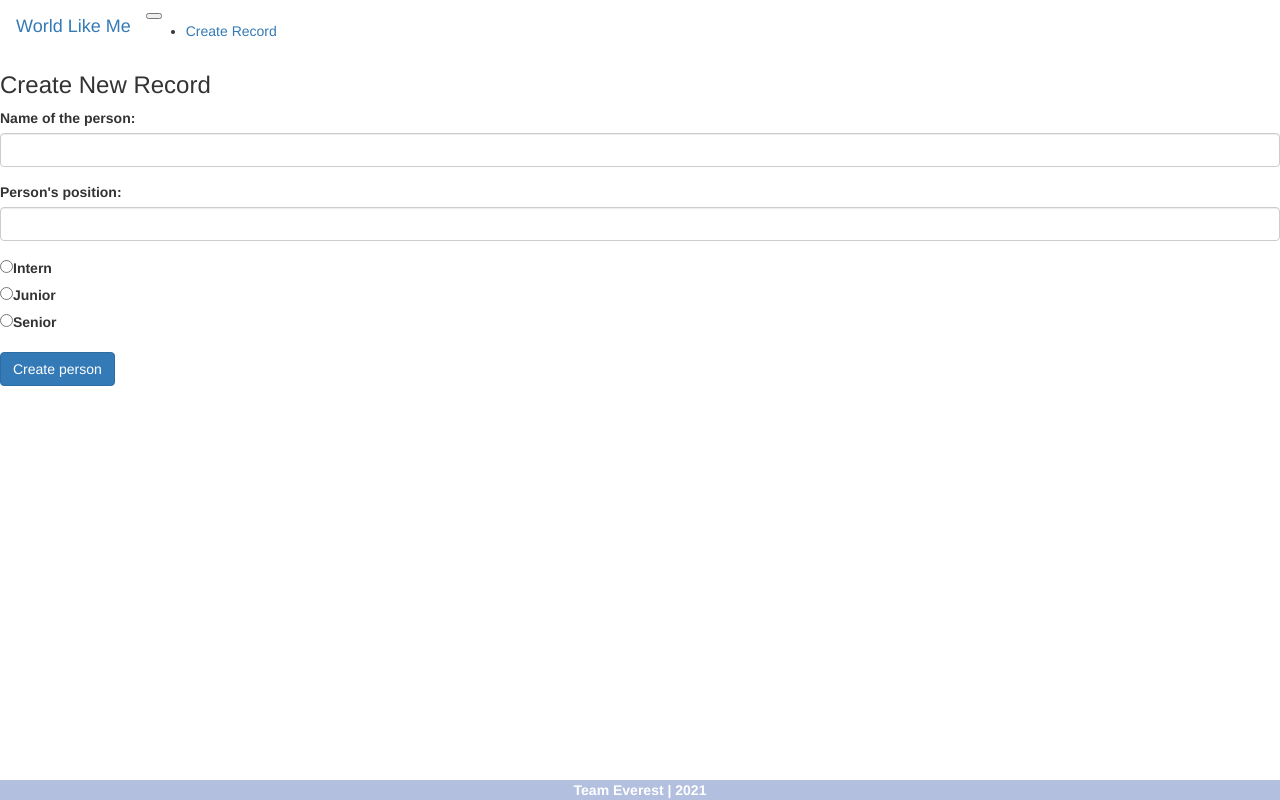
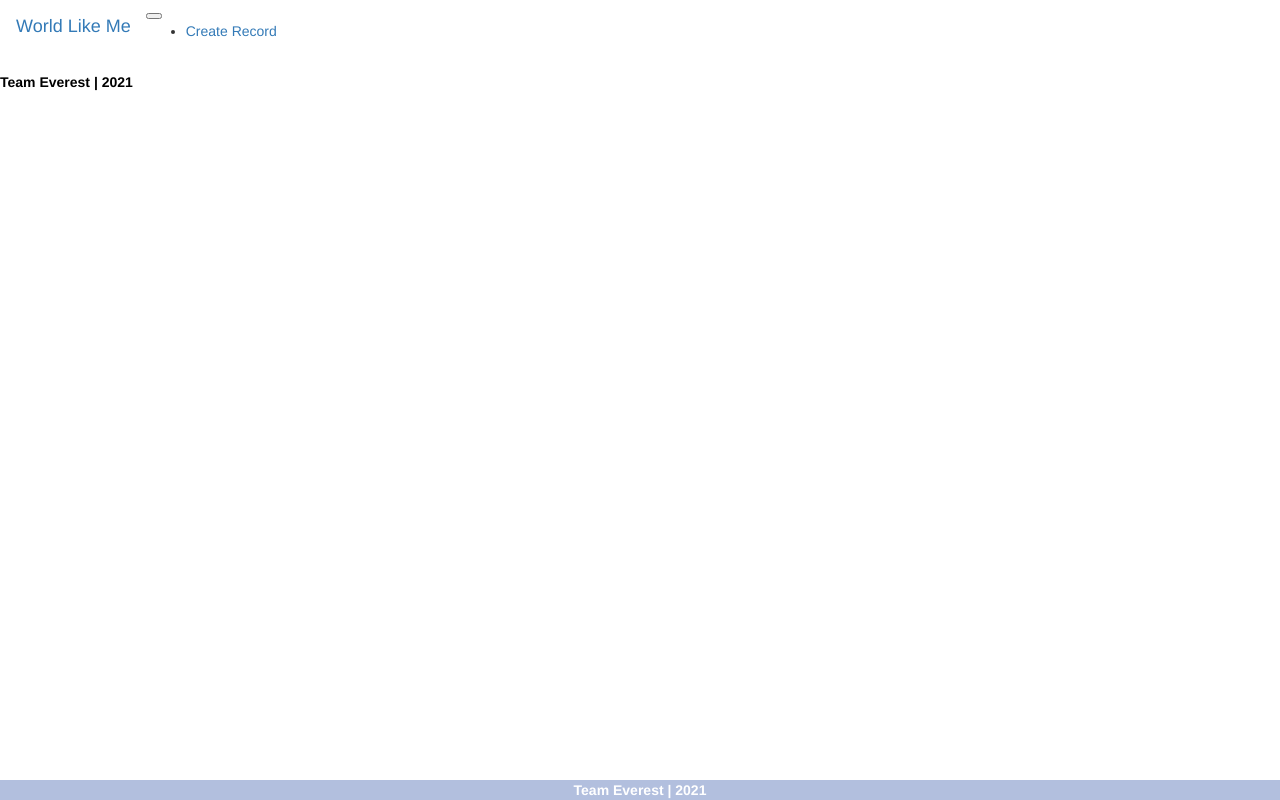
Before and after one commit to samblau14/11283group58, a React (Create React App) app in the folder mern/client/: page /create in a window 1280 px wide. Built offline with nearby package versions, Linux system fonts and the light colour scheme.

Commit message:
starting to construct page body

```diff
--- a/mern/client/public/index.html
+++ b/mern/client/public/index.html
@@ -24,7 +24,7 @@
       work correctly both with client-side routing and a non-root public URL.
       Learn how to configure a non-root public URL by running `npm run build`.
     -->
-    <title>React App</title>
+    <title>World Like Me</title>
   </head>
   <body>
     <noscript>You need to enable JavaScript to run this app.</noscript>
--- a/mern/client/src/App.js
+++ b/mern/client/src/App.js
@@ -9,18 +9,20 @@ import Edit from "./components/edit";
 import Create from "./components/create";
 import RecordList from "./components/recordList";
 import Footer from "./components/footer";
+import Body from "./components/Body";
 
 const App = () => {
   return (
     <div>
       <Navbar />
-      {/* <Route exact path="/">
-        <RecordList />
-      </Route> */}
-      <Route path="/edit/:id" component={Edit} />
-      <Route path="/create">
-        <Create />
-      </Route>
+      <Body />
+                {/* <Route exact path="/">
+                  <RecordList />
+                </Route> */}
+                {/* <Route path="/edit/:id" component={Edit} />
+                <Route path="/create">
+                  <Create />
+                </Route> */}
       <Footer />
     </div>
   );
--- /dev/null
+++ b/mern/client/src/components/Body.js
@@ -0,0 +1,23 @@
+import React from "react";
+
+// We import bootstrap to make our application look better.
+import "bootstrap/dist/css/bootstrap.css";
+import './style.css';
+
+// We import NavLink to utilize the react router.
+import { NavLink } from "react-router-dom";
+
+const Footer = () =>
+{
+    return (
+        <div>
+            <b>
+                <font face="helvetica" color="black">
+                    Team Everest | 2021
+                </font>
+            </b>
+        </div>
+      );
+};
+
+export default Footer;
```
